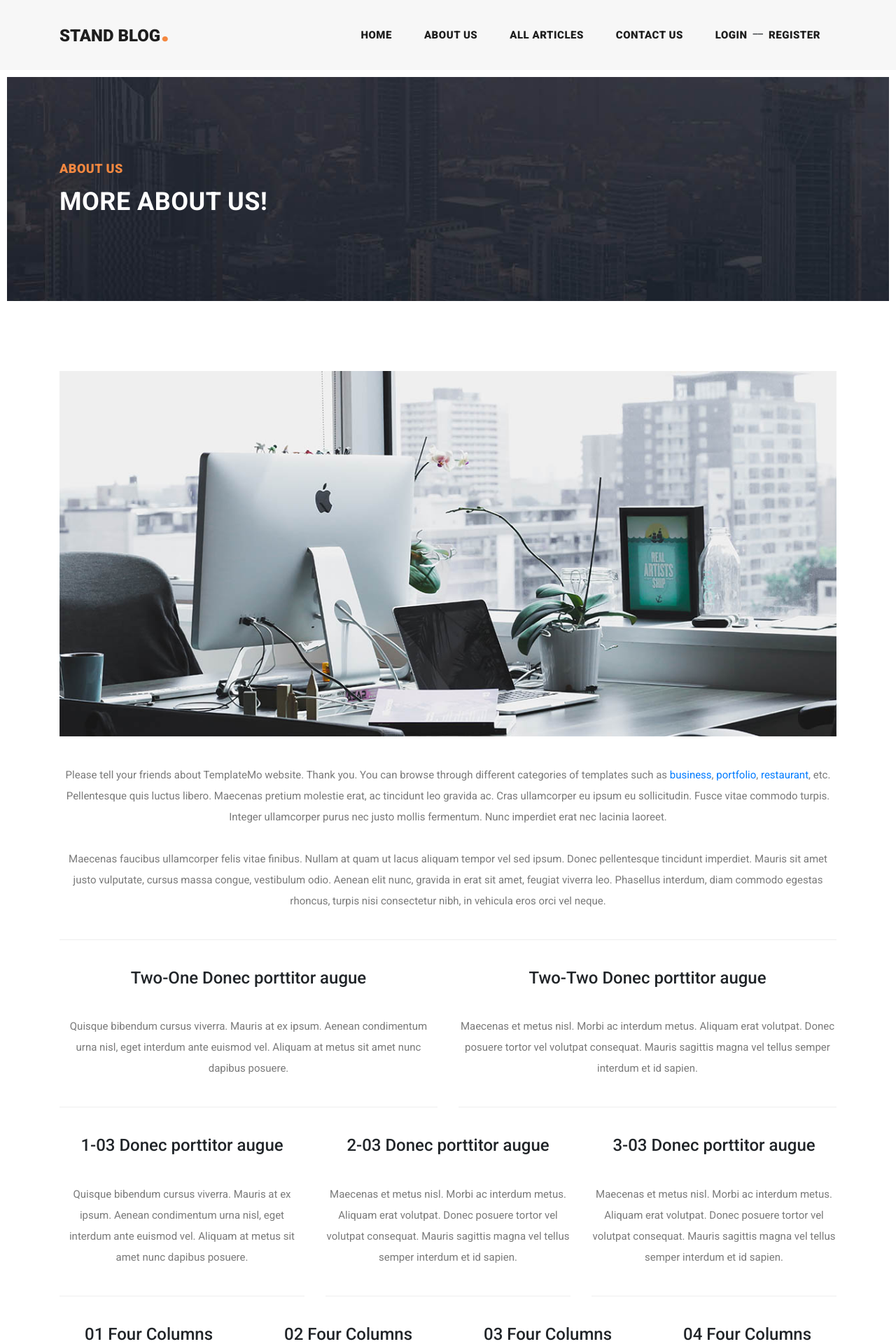
After one commit to AminServerSide/Django-blog, a Django app: page /articles/about/ in a window 1280 px wide. The commit adds this page. Shown: the top 1920 px of the page at 70% size. Run offline with Django 5.2, Linux system fonts and the light colour scheme; some libraries are stand-ins or nearby versions.

Commit message:
creating about us page

```diff
--- /dev/null
+++ b/blog/templates/blog/about_us.html
@@ -0,0 +1,100 @@
+{% extends 'base.html' %}
+{% load static %}
+
+{% block content %}
+
+
+ <!-- Page Content -->
+    <!-- Banner Starts Here -->
+    <div class="heading-page header-text">
+      <section class="page-heading">
+        <div class="container">
+          <div class="row">
+            <div class="col-lg-12">
+              <div class="text-content">
+                <h4>about us</h4>
+                <h2>more about us!</h2>
+              </div>
+            </div>
+          </div>
+        </div>
+      </section>
+    </div>
+
+    <!-- Banner Ends Here -->
+
+
+    <section class="about-us">
+      <div class="container">
+
+        <div class="row">
+          <div class="col-lg-12">
+            <img src="assets/images/about-us.jpg" alt="">
+            <p>Please tell your friends about TemplateMo website. Thank you. You can browse through different categories of templates such as <a rel="nofollow" href="https://templatemo.com/tag/business" target="_parent">business</a>, <a rel="nofollow" href="https://templatemo.com/tag/portfolio" target="_parent">portfolio</a>, <a rel="nofollow" href="https://templatemo.com/tag/restaurant" target="_parent">restaurant</a>, etc. Pellentesque quis luctus libero. Maecenas pretium molestie erat, ac tincidunt leo gravida ac. Cras ullamcorper eu ipsum eu sollicitudin. Fusce vitae commodo turpis. Integer ullamcorper purus nec justo mollis fermentum. Nunc imperdiet erat nec lacinia laoreet. <br><br>Maecenas faucibus ullamcorper felis vitae finibus. Nullam at quam ut lacus aliquam tempor vel sed ipsum. Donec pellentesque tincidunt imperdiet. Mauris sit amet justo vulputate, cursus massa congue, vestibulum odio. Aenean elit nunc, gravida in erat sit amet, feugiat viverra leo. Phasellus interdum, diam commodo egestas rhoncus, turpis nisi consectetur nibh, in vehicula eros orci vel neque.</p>
+          </div>
+        </div>
+
+        <div class="row">
+          <div class="col-lg-6">
+          <h4>Two-One Donec porttitor augue</h4>
+          	<p>Quisque bibendum cursus viverra. Mauris at ex ipsum. Aenean condimentum urna nisl, eget interdum ante euismod vel. Aliquam at metus sit amet nunc dapibus posuere.</p>
+          </div>
+          <div class="col-lg-6">
+          <h4>Two-Two Donec porttitor augue</h4>
+          	<p>Maecenas et metus nisl. Morbi ac interdum metus. Aliquam erat volutpat. Donec posuere tortor vel volutpat consequat. Mauris sagittis magna vel tellus semper interdum et id sapien.</p>
+          </div>
+        </div>
+
+        <div class="row">
+          <div class="col-lg-4 col-md-6">
+          <h4>1-03 Donec porttitor augue</h4>
+          	<p>Quisque bibendum cursus viverra. Mauris at ex ipsum. Aenean condimentum urna nisl, eget interdum ante euismod vel. Aliquam at metus sit amet nunc dapibus posuere.</p>
+          </div>
+          <div class="col-lg-4 col-md-6">
+          <h4>2-03 Donec porttitor augue</h4>
+          	<p>Maecenas et metus nisl. Morbi ac interdum metus. Aliquam erat volutpat. Donec posuere tortor vel volutpat consequat. Mauris sagittis magna vel tellus semper interdum et id sapien.</p>
+          </div>
+          <div class="col-lg-4">
+          <h4>3-03 Donec porttitor augue</h4>
+          	<p>Maecenas et metus nisl. Morbi ac interdum metus. Aliquam erat volutpat. Donec posuere tortor vel volutpat consequat. Mauris sagittis magna vel tellus semper interdum et id sapien.</p>
+          </div>
+        </div>
+
+
+        <div class="row">
+          <div class="col-lg-3 col-md-6">
+          <h4>01 Four Columns</h4>
+          	<p>Mauris at ex ipsum. Aenean condimentum urna nisl, eget interdum ante euismod vel. Aliquam at metus sit amet nunc dapibus posuere.</p>
+          </div>
+          <div class="col-lg-3 col-md-6">
+          <h4>02 Four Columns</h4>
+          	<p>Aliquam erat volutpat. Donec posuere tortor vel volutpat consequat. Mauris sagittis magna vel tellus semper interdum et id sapien.</p>
+          </div>
+          <div class="col-lg-3 col-md-6">
+          <h4>03 Four Columns</h4>
+          	<p>Morbi ac interdum metus. Donec posuere tortor vel volutpat consequat. Mauris sagittis magna vel tellus semper interdum et id sapien.</p>
+          </div>
+          <div class="col-lg-3 col-md-6">
+          <h4>04 Four Columns</h4>
+          	<p>Aliquam erat volutpat. Donec posuere tortor vel volutpat consequat. Mauris sagittis magna vel tellus semper interdum et id sapien.</p>
+          </div>
+        </div>
+
+        <div class="row">
+          <div class="col-lg-12">
+            <ul class="social-icons">
+              <li><a href="#"><i class="fa fa-facebook"></i></a></li>
+              <li><a href="#"><i class="fa fa-twitter"></i></a></li>
+              <li><a href="#"><i class="fa fa-behance"></i></a></li>
+              <li><a href="#"><i class="fa fa-linkedin"></i></a></li>
+            </ul>
+          </div>
+        </div>
+
+
+      </div>
+    </section>
+
+
+
+{% endblock %}
--- a/blog/templates/blog/article_detail.html
+++ b/blog/templates/blog/article_detail.html
@@ -79,7 +79,7 @@
                 <div class="col-lg-12">
                   <div class="sidebar-item comments">
                     <div class="sidebar-heading">
-                      <h2>4 comments</h2>
+                      <h2>{{ article.comments.count }} comments</h2>
                     </div>
                     <div class="content">
                       <ul>
--- a/blog/urls.py
+++ b/blog/urls.py
@@ -9,5 +9,6 @@ urlpatterns = [
     path('search/', views.search, name='search_articles'),
     path('contactus', views.contactus, name='contact_us'),
     path('like/<slug:slug>/<int:pk>', views.like, name='like'),
+    path('about/', views.about_us, name='about_us'),
 
 ]
--- a/blog/views.py
+++ b/blog/views.py
@@ -62,3 +62,7 @@ def like(request , slug , pk):
     except:
         Like.objects.create(article_id=pk , user_id=request.user.id)
         return JsonResponse({'response' : "liked"})
+
+
+def about_us(request):
+    return render(request, "blog/about_us.html")
--- a/templates/includes/header.html
+++ b/templates/includes/header.html
@@ -15,13 +15,10 @@
                 </a>
               </li>
               <li class="nav-item">
-                <a class="nav-link" href="about.html">About Us</a>
+                <a class="nav-link" href="{% url 'blog:about_us' %}">About Us</a>
               </li>
               <li class="nav-item {% if request.resolver_match.url_name == 'articles_list' %} active {% endif %} ">
                 <a class="nav-link" href="{% url 'blog:articles_list' %}">All Articles</a>
-              </li>
-              <li class="nav-item">
-                <a class="nav-link" href="post-details.html">Post Details</a>
               </li>
               <li class="nav-item">
                 <a class="nav-link" href="{% url 'blog:contact_us' %}">Contact Us</a>
```
Also changed, not shown: blog/admin.py (+6 -1 lines), blog/templates/blog/articles_list.html (+1 -22 lines), home/templates/home_app/index.html (+4 -25 lines), db.sqlite3, media/images/articles/bg-01.jpg (added).
